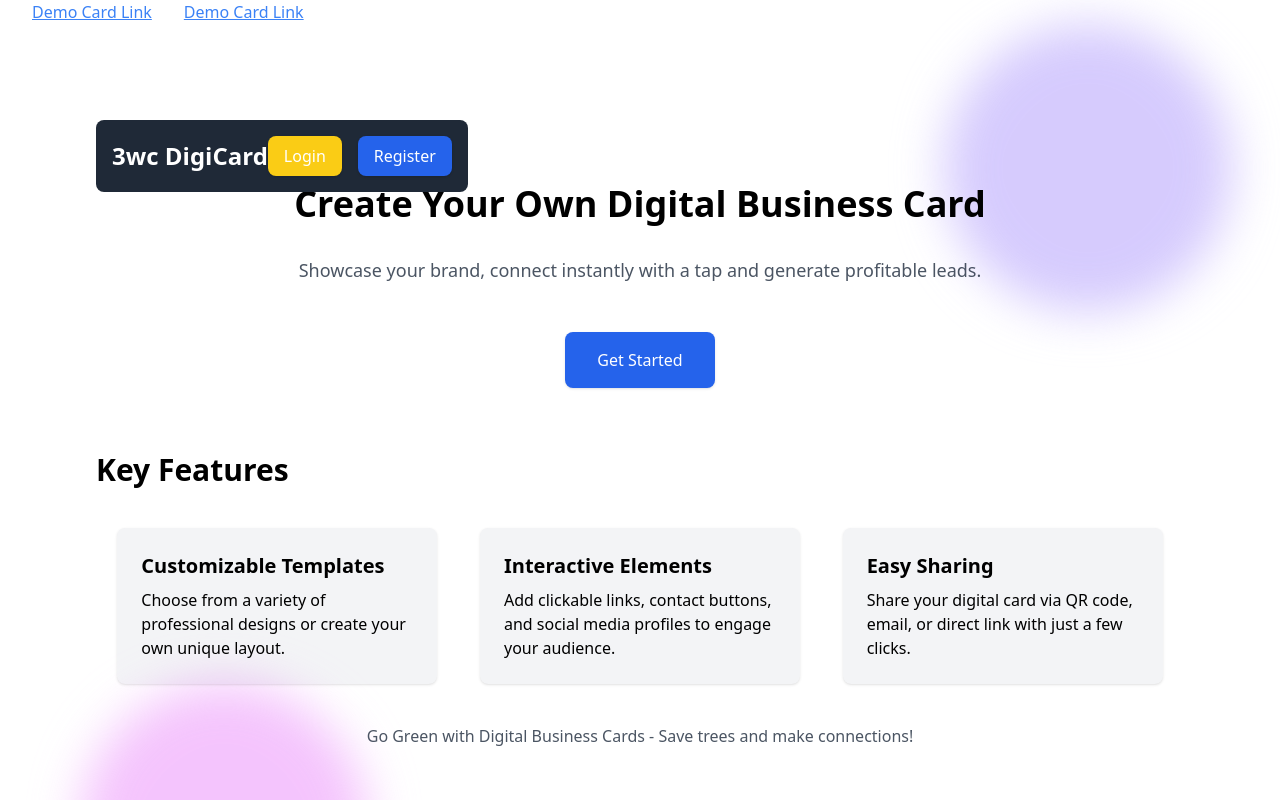
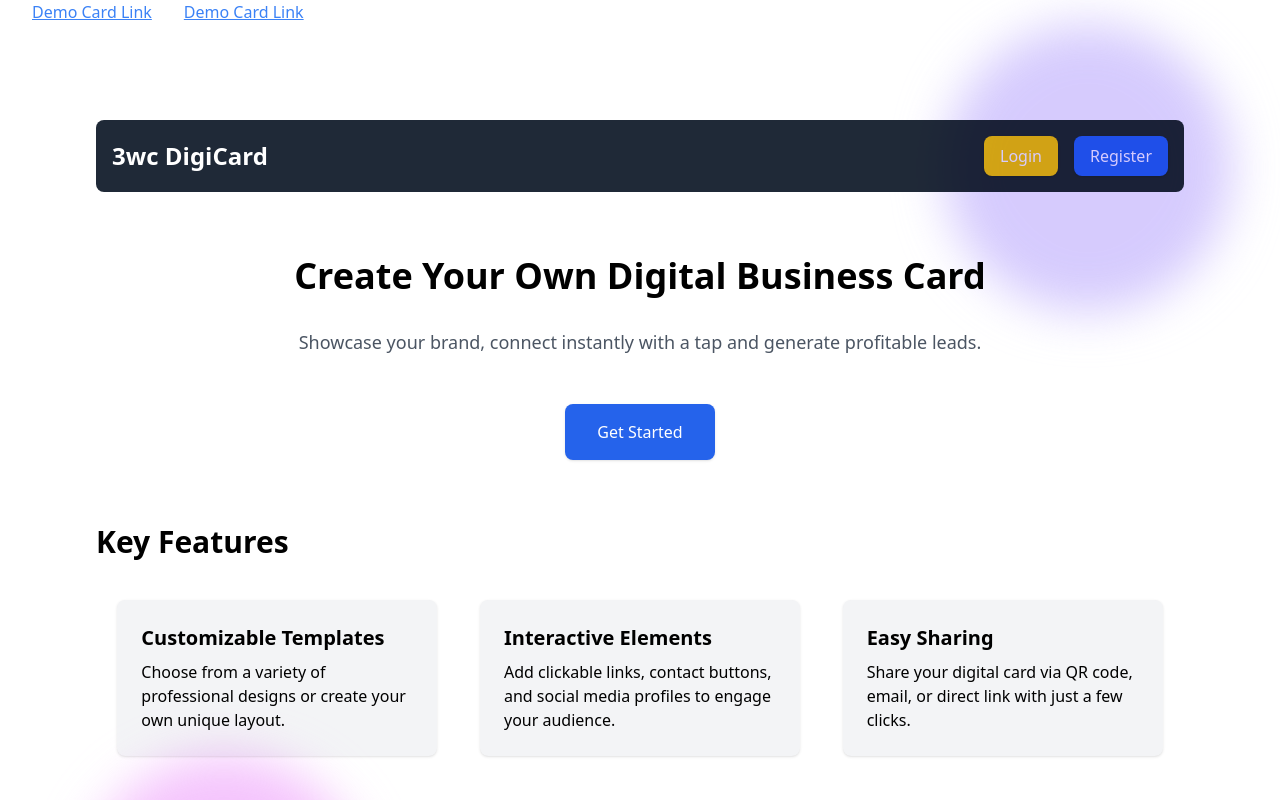
Before and after one commit to sankkakeii/digicard, a Next.js app: page / in a window 1280 px wide. Shown: the top 800 px of the page. Built offline with nearby package versions, Linux system fonts and the light colour scheme.

Commit message:
remove abosolute class

```diff
--- a/components/Navbar.jsx
+++ b/components/Navbar.jsx
@@ -7,7 +7,7 @@ export default function Navbar({ currentUser, showAuthPopup }) {
     const toggleMenu = () => setMenuOpen(!menuOpen);
 
     return (
-        <header className="bg-gray-800 rounded-lg hover:shadow-xl text-white z-50 absolute">
+        <header className="bg-gray-800 rounded-lg hover:shadow-xl text-white z-50">
             <div className="container mx-auto flex justify-between items-center py-4 px-4">
                 <h1 className="text-2xl font-bold">3wc DigiCard</h1>
                 <div className="md:hidden">
```
